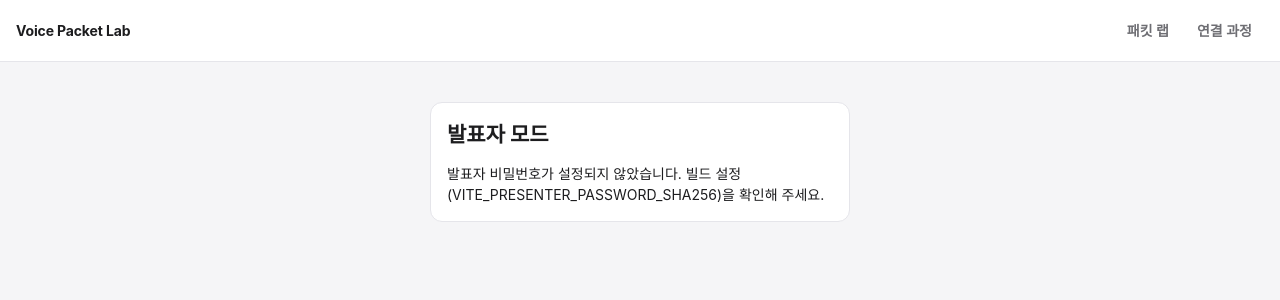
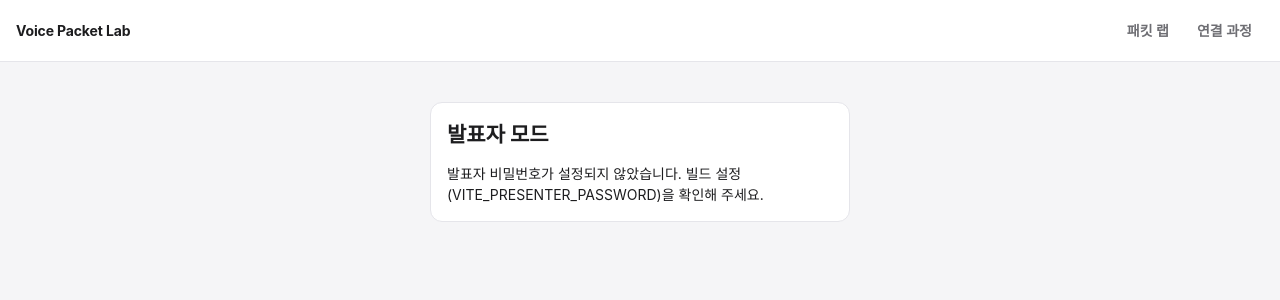
Before and after one commit to Chuseok22/voice-packet-lab, a React (Vite) app in the folder client/: page /presenter in a window 1280 px wide. Shown: the top 300 px of the page. Built offline with nearby package versions, Linux system fonts and the light colour scheme.

Commit message:
Voice_Packet_Lab_웹_실습_앱구축 : refactor : 발표자 비밀번호를 평문으로 받아 루트 .env에서 읽도록 변경 https://github.com/Chuseok22/voice-packet-lab/issues/1

```diff
--- a/client/src/content/presenter.ts
+++ b/client/src/content/presenter.ts
@@ -6,7 +6,7 @@ export const presenterContent = {
     submit: '확인',
     wrong: '비밀번호가 맞지 않습니다.',
     unavailable: '비밀번호를 확인할 수 없습니다. HTTPS로 접속했는지 확인해 주세요.',
-    notConfigured: '발표자 비밀번호가 설정되지 않았습니다. 빌드 설정(VITE_PRESENTER_PASSWORD_SHA256)을 확인해 주세요.',
+    notConfigured: '발표자 비밀번호가 설정되지 않았습니다. 빌드 설정(VITE_PRESENTER_PASSWORD)을 확인해 주세요.',
   },
   recorder: {
     title: '내 목소리로 실습하기',
--- a/client/src/features/presenter/PresenterPage.tsx
+++ b/client/src/features/presenter/PresenterPage.tsx
@@ -1,13 +1,13 @@
 import { PacketLabPage } from '../packet-lab/PacketLabPage';
-import { PRESENTER_PASSWORD_HASH, verifyPresenterPassword } from './passwordHash';
+import { PRESENTER_PASSWORD, verifyPresenterPassword } from './presenterPassword';
 import { PasswordGate } from './PasswordGate';
 import { RecorderPanel } from './RecorderPanel';
 
 export function PresenterPage() {
   return (
     <PasswordGate
-      configured={PRESENTER_PASSWORD_HASH !== ''}
-      verify={(input) => verifyPresenterPassword(input, PRESENTER_PASSWORD_HASH)}
+      configured={PRESENTER_PASSWORD !== ''}
+      verify={async (input) => verifyPresenterPassword(input, PRESENTER_PASSWORD)}
     >
       <PacketLabPage presenterPanel={<RecorderPanel />} />
     </PasswordGate>
--- a/client/src/features/presenter/passwordHash.ts
+++ /dev/null
@@ -1,14 +0,0 @@
-export async function sha256Hex(text: string): Promise<string> {
-  const digest = await crypto.subtle.digest('SHA-256', new TextEncoder().encode(text));
-  return Array.from(new Uint8Array(digest), (byte) => byte.toString(16).padStart(2, '0')).join('');
-}
-
-export async function verifyPresenterPassword(input: string, expectedHash: string): Promise<boolean> {
-  const expected = expectedHash.trim().toLowerCase();
-  if (expected === '') {
-    return false;
-  }
-  return (await sha256Hex(input)) === expected;
-}
-
-export const PRESENTER_PASSWORD_HASH: string = import.meta.env.VITE_PRESENTER_PASSWORD_SHA256 ?? '';
--- /dev/null
+++ b/client/src/features/presenter/presenterPassword.ts
@@ -0,0 +1,5 @@
+export function verifyPresenterPassword(input: string, expected: string): boolean {
+  return expected !== '' && input === expected;
+}
+
+export const PRESENTER_PASSWORD: string = import.meta.env.VITE_PRESENTER_PASSWORD ?? '';
--- a/client/vite.config.ts
+++ b/client/vite.config.ts
@@ -3,6 +3,8 @@ import { defineConfig } from 'vitest/config';
 
 export default defineConfig({
   plugins: [react()],
+  // .env 하나를 저장소 루트에 두고 클라이언트 빌드도 그 파일을 읽는다.
+  envDir: '..',
   server: {
     proxy: { '/ws': { target: 'http://localhost:3000', ws: true } },
   },
```
Also changed, not shown: 2 other files (tests, documents, lock files or other folders).
